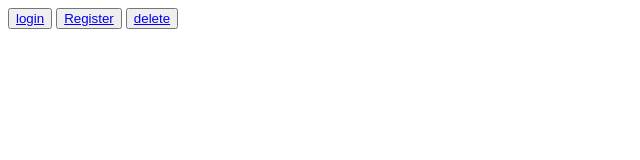
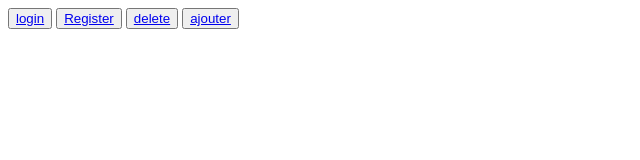
Before and after one commit to lordvins226/learning_git, a plain HTML site: page index.html in a window 1280 px wide. Shown: the whole page, without its empty margins (0-640 px from the left). Drawn offline with Linux system fonts and the light colour scheme.

Commit message:
fonctionalité ajouter

```diff
--- a/index.html
+++ b/index.html
@@ -17,6 +17,9 @@
     <button>
         <a href="http://">delete</a>
     </button>
+    <button>
+        <a href="http://">ajouter</a>
+    </button>
 </body>
 
 </html>
```
